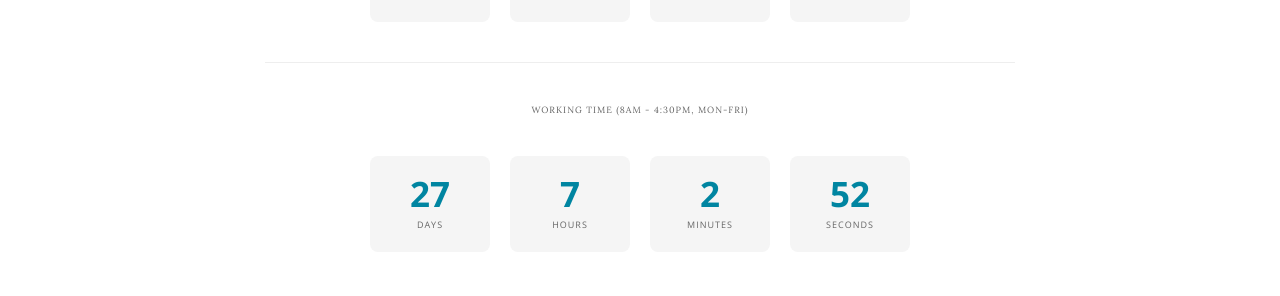
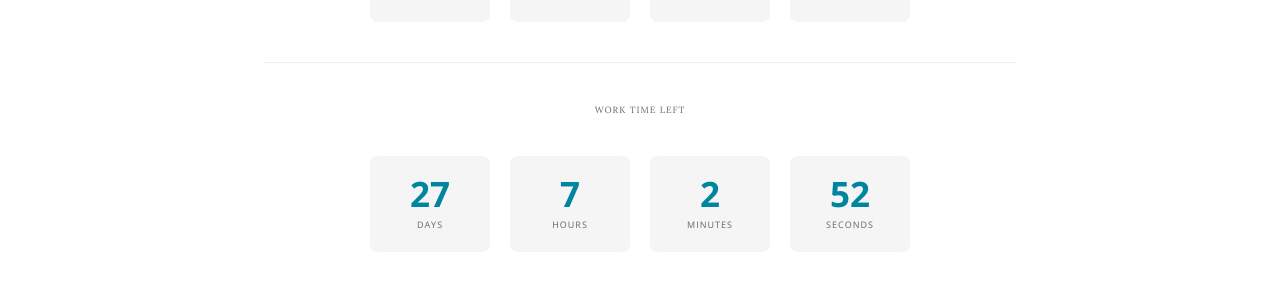
Before and after one commit to seanreillyesq/seanreillyesq.github.io, a Jekyll site: the page built from countdown.html, in a window 1280 px wide. Shown: the part 626-922 px from the top of the page. Built offline with Jekyll 4.4.1, drawn with Linux system fonts in a browser that asks for light colours; comment, search, counter and statistics services are not loaded.

Commit message:
Simplify work countdown label

```diff
--- a/countdown.html
+++ b/countdown.html
@@ -92,7 +92,7 @@ hidden: true
     </div>
 
     <hr style="margin: 40px 0;">
-    <p style="color: #666; font-size: 0.9rem; text-transform: uppercase; letter-spacing: 1px;">Working Time (8am - 4:30pm, Mon-Fri)</p>
+    <p style="color: #666; font-size: 0.9rem; text-transform: uppercase; letter-spacing: 1px;">Work Time Left</p>
 
     <div id="work-countdown" class="countdown-display">
         <div class="countdown-unit">
```
